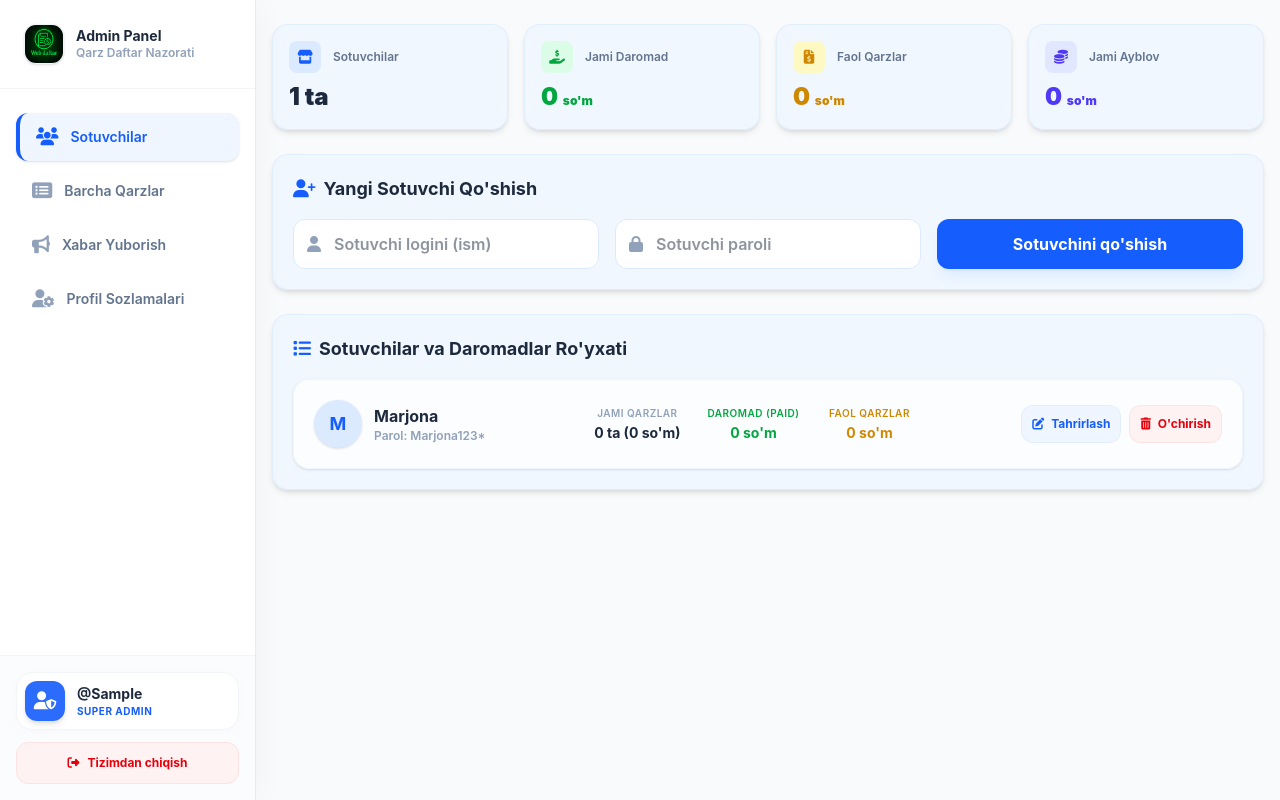
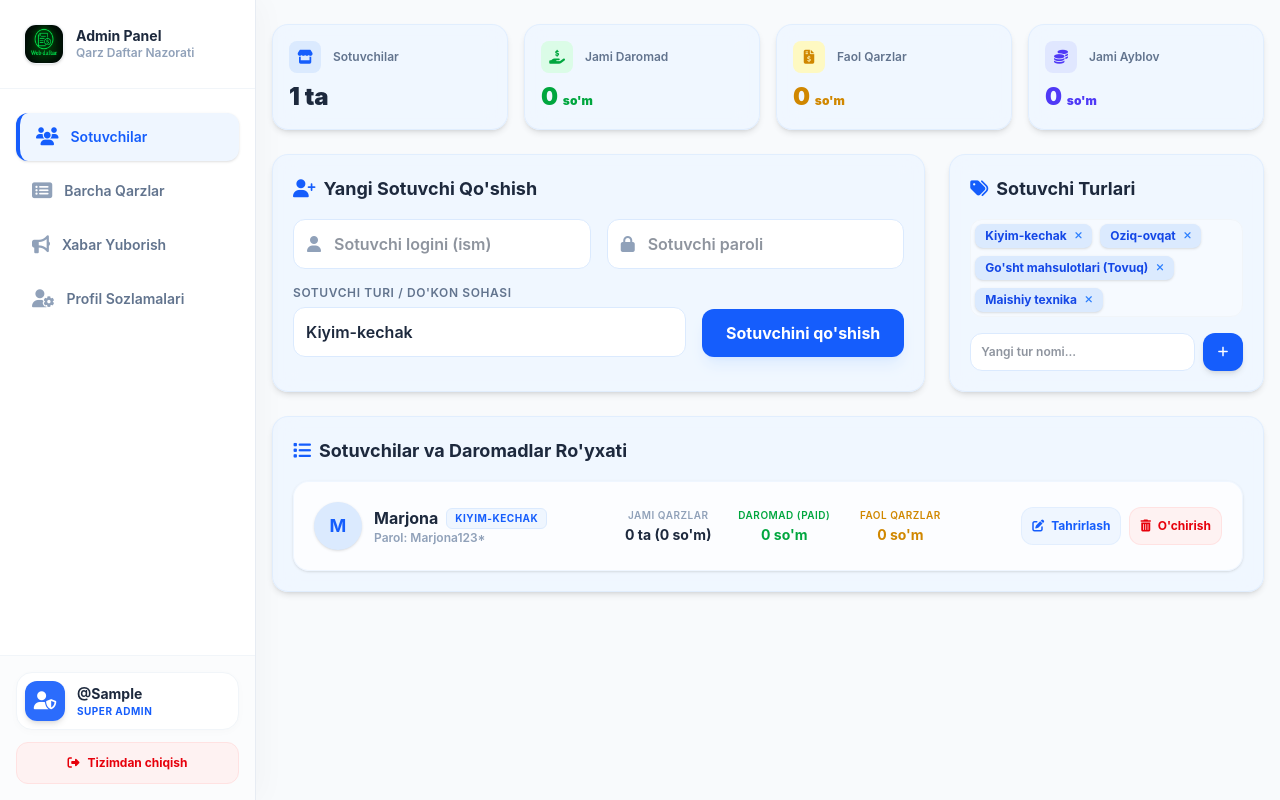
Before and after one commit to webdunyosi/qarzdaftar, a React (Vite) app: page /admin in a window 1280 px wide. Built offline with nearby package versions, Linux system fonts and the light colour scheme; sample sign-in values are in the browser's storage.

Commit message:
feat: implement admin dashboard and layout with role-based routing and management features

```diff
--- a/src/App.jsx
+++ b/src/App.jsx
@@ -1,5 +1,5 @@
-import React from "react";
-import { BrowserRouter as Router, Routes, Route, Navigate } from "react-router-dom";
+import { BrowserRouter as Router, Routes, Route, Navigate, useLocation } from "react-router-dom";
+import { useEffect } from "react";
 import { Toaster } from "react-hot-toast";
 import ProtectedRoute from "./components/ProtectedRoute";
 import Login from "./pages/Login";
@@ -14,10 +14,30 @@ import BottomBar from "./components/BottomBar";
 import UserLayout from "./components/UserLayout";
 import AdminLayout from "./components/AdminLayout";
 
+// Component to scroll window to top on pathname or search params change
+function ScrollToTop() {
+  const { pathname, search } = useLocation();
+
+  useEffect(() => {
+    const handleScroll = () => {
+      window.scrollTo(0, 0);
+      document.documentElement.scrollTo(0, 0);
+      document.body.scrollTo(0, 0);
+    };
+
+    handleScroll();
+    const timer = setTimeout(handleScroll, 20); // backup for rendering delay
+    return () => clearTimeout(timer);
+  }, [pathname, search]);
+
+  return null;
+}
+
 export default function App() {
   return (
     <>
       <Router>
+        <ScrollToTop />
         <Routes>
           <Route path="/login" element={<Login />} />
 
--- a/src/components/AdminLayout.jsx
+++ b/src/components/AdminLayout.jsx
@@ -120,23 +120,7 @@ export default function AdminLayout() {
         </div>
       </aside>
 
-      {/* 2. Mobile Top Header */}
-      <div className="md:hidden sticky top-0 z-30 bg-white border-b border-blue-100 shadow-sm flex items-center justify-between p-4 w-full">
-        <div className="flex items-center gap-3">
-          <img src={logo} alt="Logo" className="w-9 h-9 rounded-lg shadow-md" />
-          <div>
-            <h1 className="text-sm font-bold text-slate-800 leading-tight">Admin Paneli</h1>
-            <p className="text-slate-400 text-[10px] font-semibold">Super Admin</p>
-          </div>
-        </div>
-        <button
-          onClick={handleLogout}
-          className="bg-red-50 hover:bg-red-100 text-red-600 px-3.5 py-1.5 rounded-lg border border-red-200/60 transition active:scale-95 cursor-pointer flex items-center gap-1.5 text-xs font-semibold"
-        >
-          <i className="fas fa-sign-out-alt text-xs"></i>
-          Chiqish
-        </button>
-      </div>
+
 
       {/* 3. Main Content Container */}
       <div className="flex-1 md:pl-64 min-h-screen w-full flex flex-col pb-20 md:pb-0">
--- a/src/pages/AdminDashboard.jsx
+++ b/src/pages/AdminDashboard.jsx
@@ -18,6 +18,12 @@ export default function AdminDashboard() {
   const [editingUserId, setEditingUserId] = useState(null);
   const [editUsername, setEditUsername] = useState("");
   const [editPassword, setEditPassword] = useState("");
+
+  // Category management and seller type state
+  const [sellerTypes, setSellerTypes] = useState([]);
+  const [sellerType, setSellerType] = useState("");
+  const [editType, setEditType] = useState("");
+  const [newTypeName, setNewTypeName] = useState("");
 
   // Notification form state
   const [notificationText, setNotificationText] = useState("");
@@ -49,7 +55,7 @@ export default function AdminDashboard() {
     // Users list
     const savedUsers = JSON.parse(localStorage.getItem("users")) || [
       { username: "Admin", password: "Admin123*", role: "admin" },
-      { username: "Marjona", password: "Marjona123*", role: "seller" }
+      { username: "Marjona", password: "Marjona123*", role: "seller", type: "Kiyim-kechak" }
     ];
     setUsers(savedUsers);
 
@@ -61,6 +67,49 @@ export default function AdminDashboard() {
     const savedLogs = JSON.parse(localStorage.getItem("activity_logs")) || [];
     const globalBroadcasts = savedLogs.filter(log => log.type === "broadcast" || !log.seller);
     setBroadcasts(globalBroadcasts);
+
+    // Load seller types (categories)
+    const savedTypes = JSON.parse(localStorage.getItem("seller_types")) || [
+      "Kiyim-kechak",
+      "Oziq-ovqat",
+      "Go'sht mahsulotlari (Tovuq)",
+      "Maishiy texnika"
+    ];
+    setSellerTypes(savedTypes);
+    if (savedTypes.length > 0 && !sellerType) {
+      setSellerType(savedTypes[0]);
+    }
+  };
+
+  const handleAddType = (e) => {
+    e.preventDefault();
+    if (!newTypeName.trim()) return;
+    if (sellerTypes.includes(newTypeName.trim())) {
+      toast.error("Bunday tur allaqachon mavjud!");
+      return;
+    }
+    const updatedTypes = [...sellerTypes, newTypeName.trim()];
+    localStorage.setItem("seller_types", JSON.stringify(updatedTypes));
+    setSellerTypes(updatedTypes);
+    setNewTypeName("");
+    toast.success("Yangi tur qo'shildi!");
+
+    if (!sellerType) {
+      setSellerType(newTypeName.trim());
+    }
+  };
+
+  const handleDeleteType = (typeToDelete) => {
+    if (window.confirm(`"${typeToDelete}" turini o'chirib tashlamoqchimisiz?`)) {
+      const updatedTypes = sellerTypes.filter(t => t !== typeToDelete);
+      localStorage.setItem("seller_types", JSON.stringify(updatedTypes));
+      setSellerTypes(updatedTypes);
+      toast.success("Sotuvchi turi o'chirildi!");
+
+      if (sellerType === typeToDelete) {
+        setSellerType(updatedTypes[0] || "");
+      }
+    }
   };
 
   // Add new seller
@@ -80,7 +129,8 @@ export default function AdminDashboard() {
     const newSeller = {
       username: sellerUsername.trim(),
       password: sellerPassword.trim(),
-      role: "seller"
+      role: "seller",
+      type: sellerType || (sellerTypes[0] || "Kiyim-kechak")
     };
 
     const updatedUsers = [...users, newSeller];
@@ -121,7 +171,12 @@ export default function AdminDashboard() {
           localStorage.setItem("qarzlar", JSON.stringify(updatedDebts));
           setQarzlar(updatedDebts);
         }
-        return { ...u, username: editUsername.trim(), password: editPassword.trim() };
+        return {
+          ...u,
+          username: editUsername.trim(),
+          password: editPassword.trim(),
+          type: editType
+        };
       }
       return u;
     });
@@ -204,6 +259,12 @@ export default function AdminDashboard() {
     }, 500);
   };
 
+  const handleLogout = () => {
+    sessionStorage.removeItem("currentUser");
+    toast.success("Tizimdan chiqildi!");
+    navigate("/login");
+  };
+
   // Get stats for a specific seller
   const getSellerStats = (username) => {
     const sellerDebts = qarzlar.filter(q => (q.seller || "Marjona") === username);
@@ -274,13 +335,18 @@ export default function AdminDashboard() {
         {activeTab === "sellers" && (
           <div className="space-y-6">
 
-            {/* Add Seller section */}
-            <div className="bg-blue-50/85 border border-blue-100/70 backdrop-blur-md rounded-2xl p-5 shadow-md">
+            {/* Grid for Add Seller + Manage Categories */}
+            <div className="grid grid-cols-1 lg:grid-cols-3 gap-6">
+
+              {/* Add Seller Section */}
+              <div className="lg:col-span-2 bg-blue-50/85 border border-blue-100/70 backdrop-blur-md rounded-2xl p-5 shadow-md flex flex-col justify-between">
+                <div>
                   <h2 className="text-lg font-bold text-slate-800 mb-4 flex items-center gap-2">
                     <i className="fas fa-user-plus text-blue-600"></i>
                     Yangi Sotuvchi Qo'shish
                   </h2>
-              <form onSubmit={handleAddSeller} className="grid grid-cols-1 sm:grid-cols-3 gap-4">
+                  <form onSubmit={handleAddSeller} className="space-y-4">
+                    <div className="grid grid-cols-1 sm:grid-cols-2 gap-4">
                       <div className="relative">
                         <input
                           type="text"
@@ -301,13 +367,89 @@ export default function AdminDashboard() {
                         />
                         <i className="fas fa-lock absolute left-3.5 top-1/2 -translate-y-1/2 text-slate-400"></i>
                       </div>
+                    </div>
+
+                    <div className="flex flex-col sm:flex-row gap-4 items-end">
+                      <div className="flex-1 w-full">
+                        <label className="block text-xs font-semibold text-slate-500 mb-1.5 uppercase tracking-wider">
+                          Sotuvchi turi / Do'kon sohasi
+                        </label>
+                        <select
+                          value={sellerType}
+                          onChange={(e) => setSellerType(e.target.value)}
+                          className="w-full p-3 bg-white border border-blue-100 rounded-xl outline-none focus:ring-2 focus:ring-blue-500 font-semibold appearance-none cursor-pointer"
+                        >
+                          {sellerTypes.map((type) => (
+                            <option key={type} value={type}>
+                              {type}
+                            </option>
+                          ))}
+                          {sellerTypes.length === 0 && (
+                            <option value="">Turlar mavjud emas</option>
+                          )}
+                        </select>
+                      </div>
                       <button
                         type="submit"
-                  className="bg-blue-600 hover:bg-blue-700 text-white py-3 rounded-xl font-bold transition active:scale-95 cursor-pointer shadow-lg shadow-blue-500/10"
+                        className="bg-blue-600 hover:bg-blue-700 text-white py-3 px-6 rounded-xl font-bold transition active:scale-95 cursor-pointer shadow-lg shadow-blue-500/10 h-[48px] sm:w-auto w-full"
                       >
                         Sotuvchini qo'shish
                       </button>
+                    </div>
                   </form>
+                </div>
+              </div>
+
+              {/* Manage Types / Categories Section */}
+              <div className="bg-blue-50/85 border border-blue-100/70 backdrop-blur-md rounded-2xl p-5 shadow-md flex flex-col justify-between">
+                <div>
+                  <h2 className="text-lg font-bold text-slate-800 mb-4 flex items-center gap-2">
+                    <i className="fas fa-tags text-blue-600"></i>
+                    Sotuvchi Turlari
+                  </h2>
+
+                  {/* Category badges list */}
+                  <div className="flex flex-wrap gap-2 mb-4 max-h-[120px] overflow-y-auto p-1 bg-white/40 rounded-xl border border-slate-100">
+                    {sellerTypes.length === 0 ? (
+                      <p className="text-slate-400 text-xs p-2">Turlar yaratilmagan</p>
+                    ) : (
+                      sellerTypes.map((type) => (
+                        <span
+                          key={type}
+                          className="inline-flex items-center gap-1.5 bg-blue-100 text-blue-700 px-2.5 py-1 rounded-lg text-xs font-bold shadow-sm"
+                        >
+                          {type}
+                          <button
+                            onClick={() => handleDeleteType(type)}
+                            className="text-blue-500 hover:text-red-600 font-bold ml-0.5 cursor-pointer text-[10px]"
+                            title="O'chirish"
+                          >
+                            <i className="fas fa-times"></i>
+                          </button>
+                        </span>
+                      ))
+                    )}
+                  </div>
+                </div>
+
+                <form onSubmit={handleAddType} className="flex gap-2">
+                  <input
+                    type="text"
+                    placeholder="Yangi tur nomi..."
+                    value={newTypeName}
+                    onChange={(e) => setNewTypeName(e.target.value)}
+                    className="flex-1 p-2.5 bg-white border border-blue-100 rounded-xl outline-none focus:ring-2 focus:ring-blue-500 font-semibold text-xs"
+                  />
+                  <button
+                    type="submit"
+                    className="bg-blue-600 hover:bg-blue-700 text-white p-2.5 rounded-xl font-bold transition active:scale-95 cursor-pointer shadow-md text-xs flex items-center justify-center min-w-[40px]"
+                    title="Qo'shish"
+                  >
+                    <i className="fas fa-plus"></i>
+                  </button>
+                </form>
+              </div>
+
             </div>
 
             {/* Editing seller modal overlay */}
@@ -333,6 +475,20 @@ export default function AdminDashboard() {
                         onChange={(e) => setEditPassword(e.target.value)}
                         className="w-full p-3 bg-slate-50 border border-slate-200 rounded-xl outline-none focus:ring-2 focus:ring-blue-500 font-semibold"
                       />
+                    </div>
+                    <div>
+                      <label className="block text-xs font-semibold text-slate-500 mb-1.5 uppercase tracking-wider">Sotuvchi turi</label>
+                      <select
+                        value={editType}
+                        onChange={(e) => setEditType(e.target.value)}
+                        className="w-full p-3 bg-slate-50 border border-slate-200 rounded-xl outline-none focus:ring-2 focus:ring-blue-500 font-semibold cursor-pointer"
+                      >
+                        {sellerTypes.map((type) => (
+                          <option key={type} value={type}>
+                            {type}
+                          </option>
+                        ))}
+                      </select>
                     </div>
                     <div className="flex gap-2 pt-2">
                       <button
@@ -373,7 +529,14 @@ export default function AdminDashboard() {
                             {u.username[0]}
                           </div>
                           <div>
+                            <div className="flex items-center gap-2">
                               <p className="font-bold text-slate-800 text-base">{u.username}</p>
+                              {u.type && (
+                                <span className="bg-blue-50 text-blue-600 px-2 py-0.5 rounded-md text-[10px] font-bold uppercase tracking-wider border border-blue-100">
+                                  {u.type}
+                                </span>
+                              )}
+                            </div>
                             <p className="text-slate-400 text-xs font-semibold">Parol: {u.password}</p>
                           </div>
                         </div>
@@ -401,6 +564,7 @@ export default function AdminDashboard() {
                               setEditingUserId(u.username);
                               setEditUsername(u.username);
                               setEditPassword(u.password);
+                              setEditType(u.type || (sellerTypes[0] || "Kiyim-kechak"));
                             }}
                             className="bg-blue-50 hover:bg-blue-100 text-blue-600 p-2.5 rounded-xl border border-blue-100/60 transition active:scale-95 cursor-pointer text-xs font-bold"
                             title="Tahrirlash"
@@ -588,6 +752,17 @@ export default function AdminDashboard() {
                 O'zgarishlarni saqlash
               </button>
             </form>
+
+            {/* Tizimdan chiqish tugmasi */}
+            <div className="pt-4 border-t border-slate-200/60">
+              <button
+                onClick={handleLogout}
+                className="w-full bg-red-50 hover:bg-red-100 text-red-600 py-3 rounded-xl font-bold transition active:scale-95 cursor-pointer flex items-center justify-center gap-2 text-sm border border-red-100/50 shadow-sm"
+              >
+                <i className="fas fa-sign-out-alt"></i>
+                Tizimdan chiqish (Log Out)
+              </button>
+            </div>
           </div>
         )}
 
--- a/src/pages/Login.jsx
+++ b/src/pages/Login.jsx
@@ -27,7 +27,7 @@ const initializeUsers = () => {
     updated.push({ username: "Admin", password: "Admin123*", role: "admin" });
   }
   if (!hasMarjona) {
-    updated.push({ username: "Marjona", password: "Marjona123*", role: "seller" });
+    updated.push({ username: "Marjona", password: "Marjona123*", role: "seller", type: "Kiyim-kechak" });
   }
 
   // Filter out invalid/corrupt user objects
```
Lines whose indentation alone changed are shown as unchanged.
